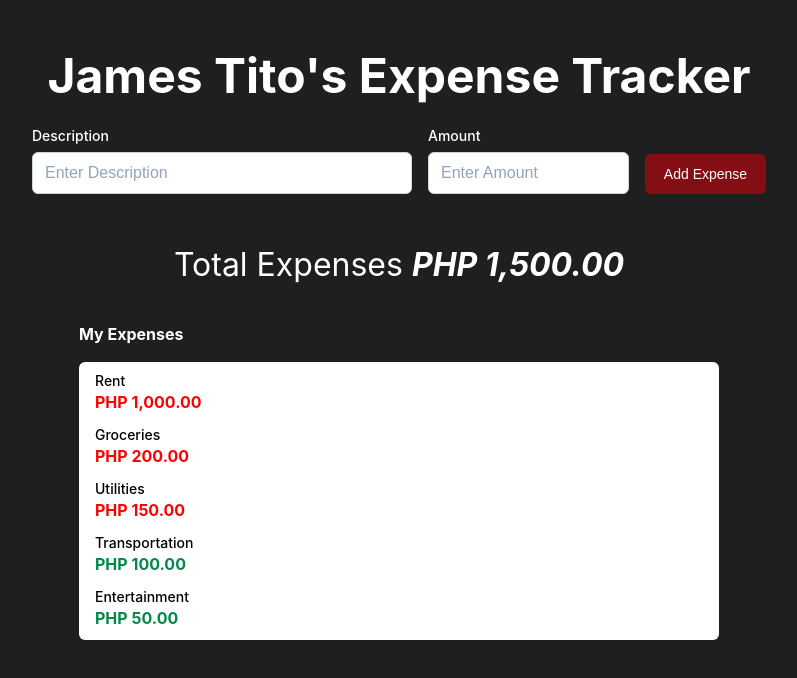
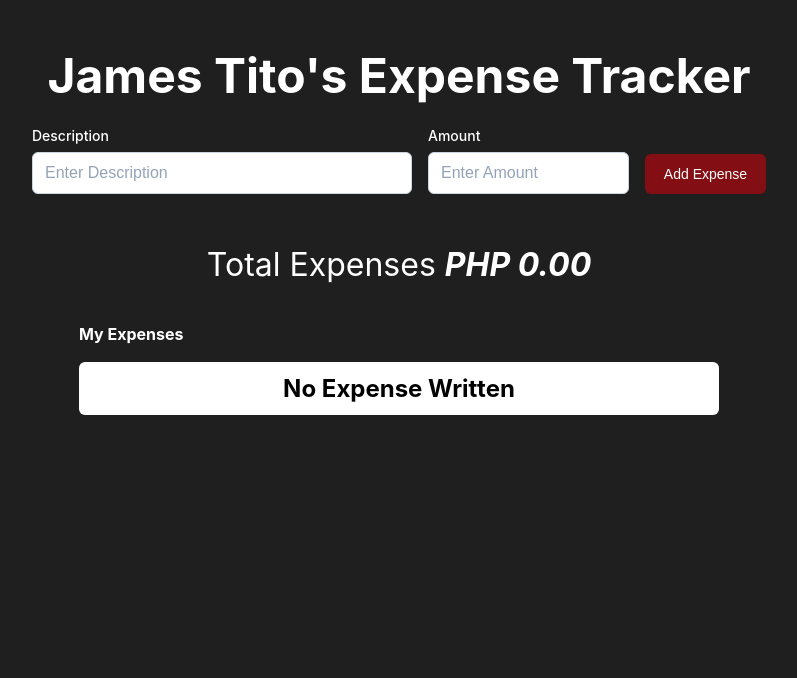
Before and after one commit to titopotito/hackademy-frontend-exercise, a React (Vite) app in the folder react/: page / in a window 1280 px wide. Shown: the top 678 px of the page, without its empty margins (241-1038 px from the left). Built offline with nearby package versions, Linux system fonts and the light colour scheme.

Commit message:
Activity 4 (partial)

```diff
--- a/react/src/App.css
+++ b/react/src/App.css
@@ -131,6 +131,16 @@ ul {
     font-weight: 700;
 }
 
+.default-message {
+    background-color: #ffffff;
+    border-radius: 0.375rem;
+    padding: 12px;
+    text-align: center;
+    font-size: 1.5rem;
+    font-weight: 700;
+    margin-top: 16px;
+}
+
 .red {
     color: red;
 }
--- a/react/src/App.jsx
+++ b/react/src/App.jsx
@@ -1,43 +1,63 @@
-import { useState } from "react";
+import { useState, useEffect, useMemo, useRef, forwardRef } from "react";
 import reactLogo from "./assets/react.svg";
 import viteLogo from "/vite.svg";
 import "./App.css";
 
+// const sampleData = [
+//     {
+//         id: 1,
+//         title: "Rent",
+//         amount: 1000,
+//     },
+//     {
+//         id: 2,
+//         title: "Groceries",
+//         amount: 200,
+//     },
+//     {
+//         id: 3,
+//         title: "Utilities",
+//         amount: 150,
+//     },
+//     {
+//         id: 4,
+//         title: "Transportation",
+//         amount: 100,
+//     },
+//     {
+//         id: 5,
+//         title: "Entertainment",
+//         amount: 50,
+//     },
+// ];
+
 function App() {
-    const [expenses, setExpenses] = useState([
-        {
-            id: 1,
-            title: "Rent",
-            amount: 1000,
-        },
-        {
-            id: 2,
-            title: "Groceries",
-            amount: 200,
-        },
-        {
-            id: 3,
-            title: "Utilities",
-            amount: 150,
-        },
-        {
-            id: 4,
-            title: "Transportation",
-            amount: 100,
-        },
-        {
-            id: 5,
-            title: "Entertainment",
-            amount: 50,
-        },
-    ]);
+    const [expenses, setExpenses] = useState([]);
+    const titleRef = useRef();
+    const amountRef = useRef();
+
+    useEffect(() => {
+        expenses.length > 0 ? alert("Added New Expense") : console.log("No Expenses");
+    }, [expenses]);
+
+    const handleSubmit = (e) => {
+        e.preventDefault();
+
+        const title = titleRef.current.value;
+        const amount = amountRef.current.value;
+
+        setExpenses([...expenses, { id: Math.random(), title: title, amount: +amount }]);
+
+        titleRef.current.value = "";
+        amountRef.current.value = "";
+    };
 
     return (
         <>
             <h1>James Tito's Expense Tracker</h1>
-            <form id="input-section">
-                <InputGroup id="description" label="Description" type="text" placeholder="Enter Description" />
-                <InputGroup id="amount" label="Amount" type="number" placeholder="Enter Amount" />
+            <form id="input-section" onSubmit={handleSubmit}>
+                <InputGroup ref={titleRef} label="Description" type="text" placeholder="Enter Description" />
+                <InputGroup ref={amountRef} label="Amount" type="number" placeholder="Enter Amount" />
                 <div>
                     <button type="submit">Add Expense</button>
                 </div>
@@ -47,20 +67,20 @@ function App() {
             </h2>
             <section id="display-section">
                 <h3>My Expenses</h3>
-                <List data={expenses} />
+                <ExpenseList data={expenses} />
             </section>
         </>
     );
 }
 
-function InputGroup(props) {
+const InputGroup = forwardRef((props, ref) => {
     return (
         <div className="form-group">
             <label>{props.label}</label>
-            <input type={props.type} placeholder={props.placeholder} id={props.id} />
+            <input type={props.type} placeholder={props.placeholder} ref={ref} required />
         </div>
     );
-}
+});
 
 function Total(props) {
     const total = props.data
@@ -79,8 +99,14 @@ function Total(props) {
     );
 }
 
-function List(props) {
-    const expenseList = props.data.map((expense) => (
+function ExpenseList(props) {
+    if (props.data.length === 0) {
+        return <p className="default-message">No Expense Written</p>;
+    }
+
+    const expenseList = useMemo(
+        () =>
+            props.data.map((expense) => (
                 <li key={expense.id.toString()} className="expense-li">
                     <p>{expense.title}</p>
                     <p className={expense.amount > 100 ? "red" : "green"}>
@@ -93,7 +119,11 @@ function List(props) {
                         </span>
                     </p>
                 </li>
-    ));
+            )),
+        [props.data]
+    );
+
+    console.log(expenseList);
 
     return <ul>{expenseList}</ul>;
 }
```
Also changed, not shown: react/package.json (+7 -1 lines), 1 other file (tests, documents, lock files or other folders). Lines whose indentation alone changed are shown as unchanged.
